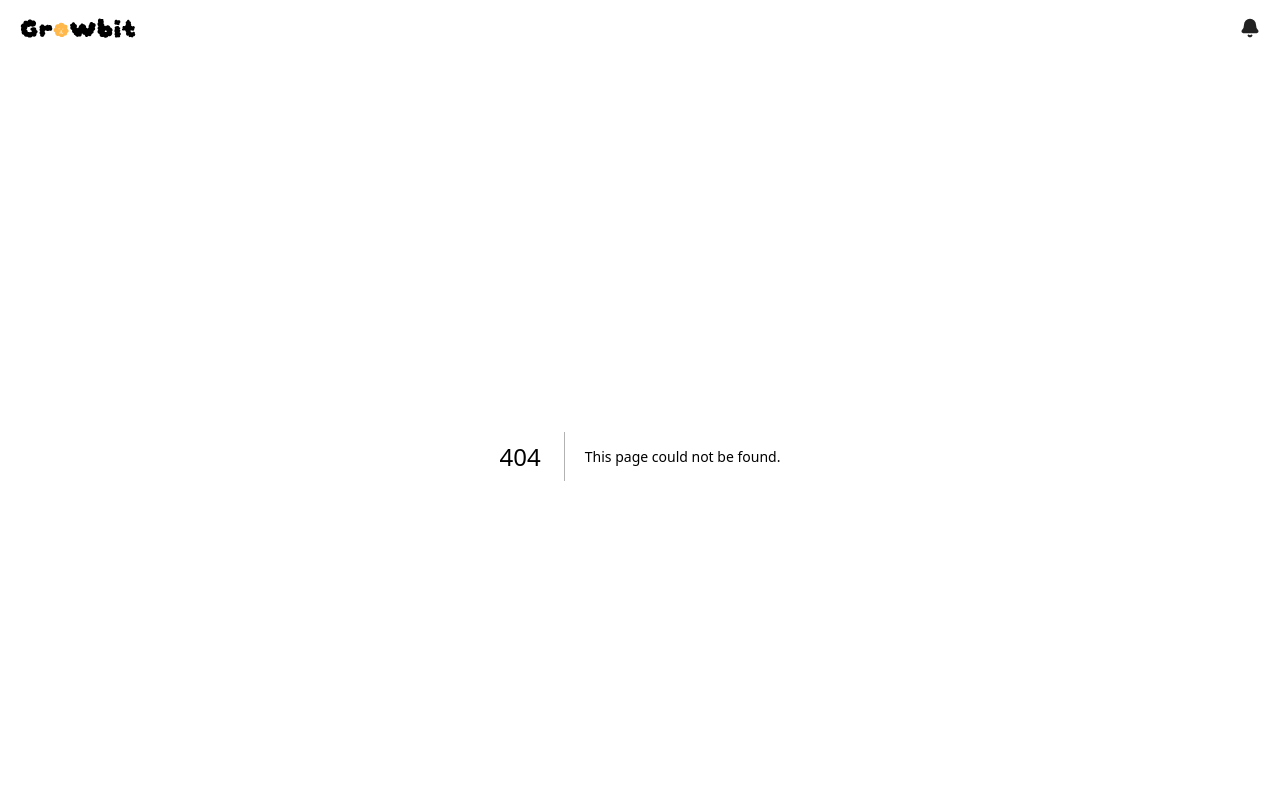
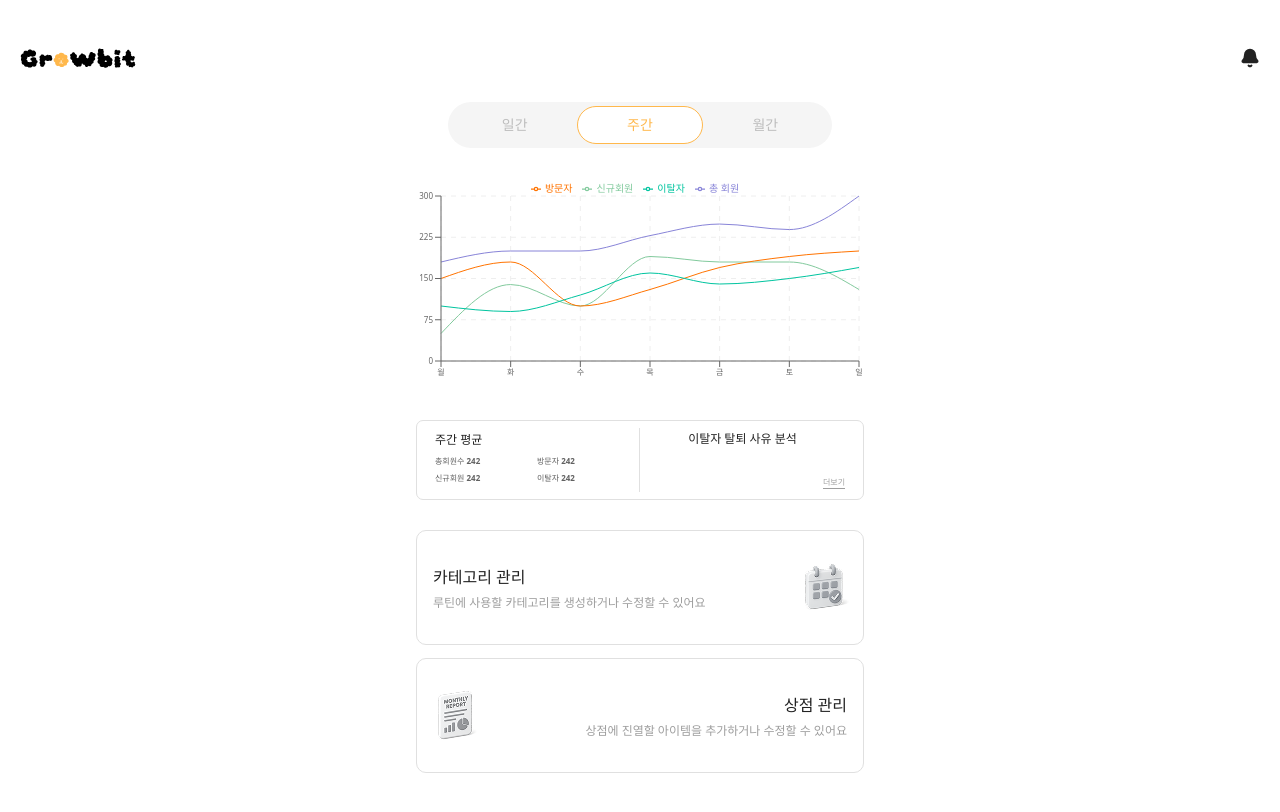
Before and after one commit to prgrms-web-devcourse-final-project/WBE4_5_GCC_FE, a Next.js app: page /admin in a window 1280 px wide. Before the commit this address had no page. Shown: the top 812 px of the page. Built offline with nearby package versions, Linux system fonts and the light colour scheme.

Commit message:
💄 Style: 관리자 메인페이지 퍼블리싱 완료

```diff
--- /dev/null
+++ b/src/app/admin/page.tsx
@@ -0,0 +1,148 @@
+'use client';
+import { useState } from 'react';
+import ThreeToggle from '../components/routine/ThreeToggle';
+import {
+  CartesianGrid,
+  Legend,
+  Line,
+  LineChart,
+  ResponsiveContainer,
+  Tooltip,
+  XAxis,
+  YAxis,
+} from 'recharts';
+import Image from 'next/image';
+
+const dummyData = [
+  { name: '월', uv: 180, pv: 50, xyz: 150, abc: 100 },
+  { name: '화', uv: 200, pv: 139, xyz: 180, abc: 90 },
+  { name: '수', uv: 200, pv: 100, xyz: 100, abc: 120 },
+  { name: '목', uv: 228, pv: 190, xyz: 130, abc: 160 },
+  { name: '금', uv: 249, pv: 180, xyz: 170, abc: 140 },
+  { name: '토', uv: 239, pv: 180, xyz: 190, abc: 150 },
+  { name: '일', uv: 300, pv: 130, xyz: 200, abc: 170 },
+];
+
+export default function Page() {
+  const [selectedIdx, setSelectedIdx] = useState(1);
+  return (
+    <>
+      <div className="mb-5 flex min-h-screen flex-col items-center bg-white px-8 pt-4">
+        <ThreeToggle
+          selectedIdx={selectedIdx}
+          setSelectedIdx={setSelectedIdx}
+        />
+        <div className="flex w-full max-w-md flex-col">
+          <div className="mt-7 flex">
+            <ResponsiveContainer width="100%" height={220}>
+              <LineChart data={dummyData}>
+                <CartesianGrid stroke="#eee" strokeDasharray="5 5" />
+                <XAxis dataKey="name" style={{ fontSize: '8px' }} />
+                <YAxis style={{ fontSize: '8px' }} width={20} />
+                <Tooltip />
+                <Legend
+                  verticalAlign="top"
+                  iconSize={10}
+                  wrapperStyle={{
+                    fontSize: '10px',
+                    marginBottom: '20px',
+                  }}
+                />
+                <Line
+                  type="monotone"
+                  dataKey="uv"
+                  stroke="#8884d8"
+                  name="총 회원"
+                  dot={false}
+                />
+                <Line
+                  type="monotone"
+                  dataKey="pv"
+                  stroke="#82ca9d"
+                  name="신규회원"
+                  dot={false}
+                />
+                <Line
+                  type="monotone"
+                  dataKey="xyz"
+                  stroke="#ff7300"
+                  name="방문자"
+                  dot={false}
+                />
+                <Line
+                  type="monotone"
+                  dataKey="abc"
+                  stroke="#00c49f"
+                  name="이탈자"
+                  dot={false}
+                />
+              </LineChart>
+            </ResponsiveContainer>
+          </div>
+          <div className="mt-[24px] mb-[30px] flex justify-between rounded-[7px] border border-[#E0E0E0] px-[18px] py-[7px]">
+            <div className="flex w-1/2 flex-col border-r border-[#E0E0E0]">
+              <span className="my-[4px] text-xs text-[#222]">주간 평균</span>
+              <div className="mt-[3px] mb-2 flex justify-between text-[8px] text-[#616161]">
+                <div className="flex w-1/2 flex-col space-y-[5px]">
+                  <span>
+                    총회원수 <b>242</b>
+                  </span>
+                  <span>
+                    신규회원 <b>242</b>
+                  </span>
+                </div>
+                <div className="flex w-1/2 flex-col space-y-[5px]">
+                  <span>
+                    방문자 <b>242</b>
+                  </span>
+                  <span>
+                    이탈자 <b>242</b>
+                  </span>
+                </div>
+              </div>
+            </div>
+            <div className="my-[3px] flex w-1/2 flex-col">
+              <span className="flex justify-center text-xs text-[#222]">
+                이탈자 탈퇴 사유 분석
+              </span>
+              <span className="mt-auto ml-auto cursor-pointer border-b border-[#9e9e9e] text-[8px] text-[#9E9E9E]">
+                더보기
+              </span>
+            </div>
+          </div>
+          <div className="space-y-[13px]">
+            <div className="flex cursor-pointer rounded-[10px] border border-[#E0E0E0] px-1.5 py-6">
+              <div className="ml-2.5 flex flex-col justify-center gap-1.5">
+                <span className="text-base text-[#222]">카테고리 관리</span>
+                <span className="text-xs text-[#9e9e9e]">
+                  루틴에 사용할 카테고리를 생성하거나 수정할 수 있어요
+                </span>
+              </div>
+              <Image
+                src="/images/categoryIcon.png"
+                alt="카테고리아이콘"
+                width={65}
+                height={65}
+                className="ml-auto"
+              />
+            </div>
+            <div className="flex cursor-pointer rounded-[10px] border border-[#E0E0E0] px-1.5 py-6">
+              <Image
+                src="/images/reportIcon.png"
+                alt="카테고리아이콘"
+                width={65}
+                height={65}
+              />
+              <div className="mr-2.5 ml-auto flex flex-col items-end justify-center gap-1.5">
+                <span className="text-base text-[#222]">상점 관리</span>
+                <span className="text-xs text-[#9e9e9e]">
+                  상점에 진열할 아이템을 추가하거나 수정할 수 있어요
+                </span>
+              </div>
+            </div>
+          </div>
+        </div>
+      </div>
+    </>
+  );
+}
--- a/src/app/components/routine/ThreeToggle.tsx
+++ b/src/app/components/routine/ThreeToggle.tsx
@@ -2,9 +2,9 @@ import { Lock } from 'lucide-react';
 import clsx from 'clsx';
 
 const toggleList = [
-  { id: 1, label: '일간', locked: true },
+  { id: 1, label: '일간', locked: false },
   { id: 2, label: '주간', locked: false },
-  { id: 3, label: '월간', locked: true },
+  { id: 3, label: '월간', locked: false },
 ];
 
 // 일간, 주간, 월간 토글버튼
@@ -23,7 +23,7 @@ export default function ThreeToggle({
           <button
             key={id}
             className={clsx(
-              'flex flex-1 items-center justify-center gap-1 rounded-full px-4 py-2 text-sm font-medium transition-all',
+              'flex flex-1 cursor-pointer items-center justify-center gap-1 rounded-full px-4 py-2 text-sm font-medium transition-all',
               isSelected
                 ? 'border border-[#FFB84C] bg-white text-[#FFB84C]'
                 : 'text-[#BDBDBD]',
```
Also changed, not shown: public/images/categoryIcon.png (added), public/images/reportIcon.png (added).
